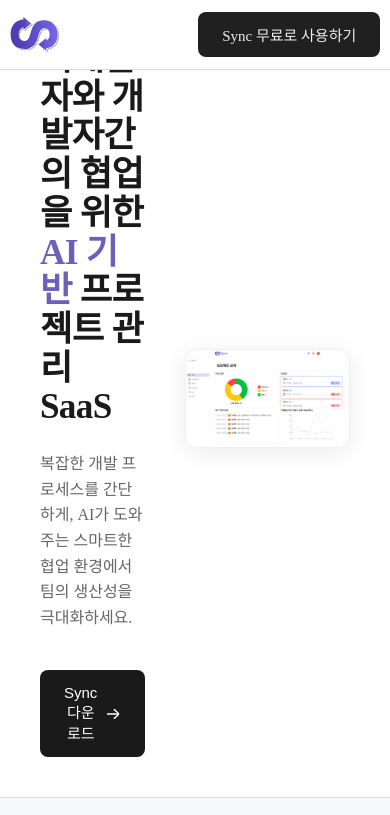
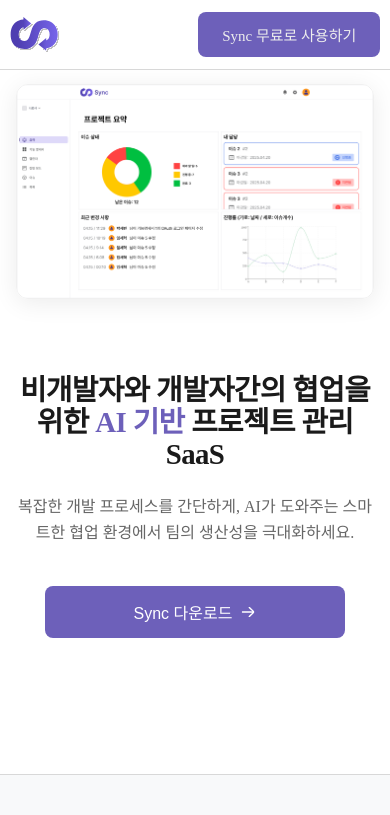
Before and after one commit to AICT-SYNC/sync-introduce, a React (Vite) app: page /sync-introduce/desktop in a window 390 px wide. Shown: the top 815 px of the page. Built offline with nearby package versions, Linux system fonts and the light colour scheme.

Commit message:
design: update ui

```diff
--- a/src/Components/Header/style.ts
+++ b/src/Components/Header/style.ts
@@ -88,7 +88,7 @@
   align-items: center;
   justify-content: center;
   border: none;
-  background-color: #202020ff;
+  background-color: #6D60BA;
   border-radius: 8px;
   padding: 12px 24px;
   text-decoration-line: none;
--- a/src/page/Desktop/style.ts
+++ b/src/page/Desktop/style.ts
@@ -11,10 +11,22 @@
 `;
 
 export const Container = styled.div`
-    max-width: 1600px;
+  max-width: 1600px;
   width: 100%;
+  margin: 0 auto;
   padding: 0 40px;
-  margin: 0 auto;
+
+  @media (max-width: 1200px) {
+    padding: 0 30px;
+  }
+
+  @media (max-width: 768px) {
+    padding: 0 20px;
+  }
+
+  @media (max-width: 480px) {
+    padding: 0 16px;
+  }
 `;
 
 export const ContentSection = styled.section`
@@ -22,14 +34,24 @@
   gap: 60px;
   align-items: center;
   justify-content: center;
-  min-height: calc(100vh - 70px); // Header 높이 고려
+  min-height: calc(100vh - 70px);
   padding: 80px 0;
 
+  @media (max-width: 1200px) {
+    gap: 40px;
+    padding: 60px 0;
+  }
 
   @media (max-width: 768px) {
-    grid-template-columns: 1fr;
-    gap: 40px;
+    flex-direction: column;
+    gap: 30px;
     padding: 40px 0;
+    text-align: center;
+  }
+
+  @media (max-width: 480px) {
+    gap: 24px;
+    padding: 32px 0;
   }
 `;
 
@@ -37,10 +59,17 @@
   display: flex;
   flex-direction: column;
   gap: 24px;
+  flex: 1;
+  max-width: 580px;
+
+  @media (max-width: 768px) {
+    max-width: 100%;
+    align-items: center;
+  }
 `;
 
 export const MainTitle = styled.h1`
-  font-size: 2.4rem;
+  font-size: clamp(1.8rem, 4vw, 2.4rem);
   font-weight: 700;
   line-height: 1.1;
   color: #1a1a1a;
@@ -48,7 +77,7 @@
   letter-spacing: -0.02em;
 
   @media (max-width: 768px) {
-    font-size: 2.2rem;
+    text-align: center;
   }
 `;
 
@@ -58,14 +87,13 @@
 `;
 
 export const Description = styled.p`
-  font-size: 1.1rem;
+  font-size: clamp(1rem, 2vw, 1.1rem);
   line-height: 1.6;
   color: #666;
   margin: 0;
-  max-width: 520px;
 
   @media (max-width: 768px) {
-    font-size: 1rem;
+    text-align: center;
   }
 `;
 
@@ -76,22 +104,26 @@
 
   @media (max-width: 768px) {
     flex-direction: column;
+    width: 100%;
+    align-items: center;
   }
 `;
 
 export const PrimaryButton = styled.button`
   display: flex;
   align-items: center;
+  justify-content: center;
   gap: 8px;
-  background: #1a1a1a;
+  background: #6D60BA;
   color: white;
   border: none;
-  padding: 14px 24px;
+  padding: 14px 28px;
   border-radius: 8px;
-  font-size: 15px;
+  font-size: 16px;
   font-weight: 500;
   cursor: pointer;
   transition: all 0.2s ease;
+  min-width: 180px;
 
   &:hover {
     background: #333;
@@ -99,6 +131,11 @@
 
   &:active {
     background: #0d0d0d;
+  }
+
+  @media (max-width: 768px) {
+    width: 100%;
+    max-width: 300px;
   }
 `;
 
@@ -115,6 +152,13 @@
   display: flex;
   justify-content: center;
   align-items: center;
+  flex: 1;
+  max-width: 900px;
+
+  @media (max-width: 768px) {
+    max-width: 100%;
+    order: -1;
+  }
 `;
 
 export const ImageContainer = styled.div`
@@ -134,6 +178,10 @@
   @media (max-width: 768px) {
     max-width: 100%;
   }
+
+  @media (max-width: 480px) {
+    border-radius: 8px;
+  }
 `;
 
 // Remove unused styles
--- a/src/page/Download/style.ts
+++ b/src/page/Download/style.ts
@@ -11,10 +11,22 @@
 `;
 
 export const Container = styled.div`
-  max-width: 1200px;
+  max-width: 1600px;
   width: 100%;
+  margin: 0 auto;
   padding: 0 40px;
-  margin: 0 auto;
+
+  @media (max-width: 1200px) {
+    padding: 0 30px;
+  }
+
+  @media (max-width: 768px) {
+    padding: 0 20px;
+  }
+
+  @media (max-width: 480px) {
+    padding: 0 16px;
+  }
 `;
 
 export const ContentSection = styled.section`
@@ -25,8 +37,16 @@
   min-height: calc(100vh - 70px);
   padding: 100px 0;
 
+  @media (max-width: 1200px) {
+    padding: 80px 0;
+  }
+
   @media (max-width: 768px) {
     padding: 60px 0;
+  }
+
+  @media (max-width: 480px) {
+    padding: 40px 0;
   }
 `;
 
@@ -36,6 +56,16 @@
   align-items: center;
   gap: 24px;
   max-width: 600px;
+  width: 100%;
+
+  @media (max-width: 768px) {
+    max-width: 100%;
+    gap: 20px;
+  }
+
+  @media (max-width: 480px) {
+    gap: 16px;
+  }
 `;
 
 export const Badge = styled.span`
@@ -51,56 +81,51 @@
 `;
 
 export const MainTitle = styled.h1`
-  font-size: clamp(2rem, 4vw, 3rem);
+  font-size: clamp(1.8rem, 4vw, 3rem);
   font-weight: 700;
   line-height: 1.1;
   color: #1a1a1a;
   margin: 0;
   letter-spacing: -0.02em;
-
-  @media (max-width: 768px) {
-    font-size: 1.8rem;
-  }
 `;
 
 export const Description = styled.p`
-  font-size: 1.1rem;
+  font-size: clamp(1rem, 2vw, 1.1rem);
   line-height: 1.6;
   color: #666;
   margin: 0;
   text-align: center;
-
-  @media (max-width: 768px) {
-    font-size: 1rem;
-  }
 `;
 
 export const ButtonGroup = styled.div`
   display: flex;
   gap: 16px;
   margin-top: 24px;
+  justify-content: center;
+  flex-wrap: wrap;
 
   @media (max-width: 768px) {
     flex-direction: column;
     width: 100%;
+    align-items: center;
   }
 `;
 
 export const PrimaryButton = styled.button`
   display: flex;
   align-items: center;
+  justify-content: center;
   gap: 12px;
   background: #1a1a1a;
   color: white;
   border: none;
   padding: 16px 28px;
   border-radius: 8px;
-  font-size: 15px;
+  font-size: 16px;
   font-weight: 500;
   cursor: pointer;
   transition: all 0.2s ease;
   min-width: 200px;
-  justify-content: center;
 
   &:hover {
     background: #333;
@@ -111,24 +136,34 @@
   }
 
   @media (max-width: 768px) {
-    min-width: 100%;
+    width: 100%;
+    max-width: 300px;
   }
 `;
 
 export const SecondaryButton = styled.button`
+  display: flex;
+  align-items: center;
+  justify-content: center;
   background: transparent;
   color: #666;
   border: 1px solid #e6e6e6;
   padding: 14px 24px;
   border-radius: 8px;
-  font-size: 15px;
+  font-size: 16px;
   font-weight: 500;
   cursor: pointer;
   transition: all 0.2s ease;
+  min-width: 180px;
 
   &:hover {
     background: #f8f8f8;
     border-color: #d0d0d0;
+  }
+
+  @media (max-width: 768px) {
+    width: 100%;
+    max-width: 300px;
   }
 `;
 
@@ -151,6 +186,18 @@
   text-align: left;
   width: 100%;
   max-width: 500px;
+
+  @media (max-width: 768px) {
+    margin-top: 40px;
+    padding: 20px;
+    max-width: 100%;
+  }
+
+  @media (max-width: 480px) {
+    margin-top: 32px;
+    padding: 16px;
+    border-radius: 8px;
+  }
 `;
 
 export const RequirementTitle = styled.h3`
--- a/src/page/Product/style.ts
+++ b/src/page/Product/style.ts
@@ -14,9 +14,18 @@
   max-width: 1600px;
   width: 100%;
   margin: 0 auto;
+  padding: 0 40px;
+
+  @media (max-width: 1200px) {
+    padding: 0 30px;
+  }
 
   @media (max-width: 768px) {
     padding: 0 20px;
+  }
+
+  @media (max-width: 480px) {
+    padding: 0 16px;
   }
 `;
 
@@ -28,41 +37,46 @@
   gap: 60px;
   align-items: center;
   justify-content: center;
-  min-height: calc(100vh - 70px); // Header 높이 고려
+  min-height: calc(100vh - 70px);
   padding: 80px 0;
-  ${(props) => props.reversed && "grid-template-areas: 'image text';"}
-  ${(props) =>
-    props.$centered &&
-    "grid-template-columns: 1fr; text-align: center; justify-items: center;"}
+  ${(props) => props.reversed && "flex-direction: row-reverse;"}
+  ${(props) => props.$centered && "flex-direction: column; text-align: center;"}
 
+  @media (max-width: 1200px) {
+    gap: 40px;
+    padding: 60px 0;
+  }
 
   @media (max-width: 768px) {
-    grid-template-columns: 1fr;
-    gap: 40px;
+    flex-direction: column;
+    gap: 30px;
     padding: 40px 0;
-    ${(props) =>
-      props.reversed &&
-      "grid-template-areas: unset;"} /* 모바일에서는 순서 원복 */
-    ${(props) => props.$centered && "text-align: center;"}
+    text-align: center;
+    ${(props) => props.reversed && "flex-direction: column;"}
+  }
+
+  @media (max-width: 480px) {
+    gap: 24px;
+    padding: 32px 0;
   }
 `;
 
 export const TextContent = styled.div<{ $centered?: boolean }>`
   display: flex;
   flex-direction: column;
-  justify-content: end;
-  height: 400px;
   gap: 24px;
-  ${(props) => props.$centered && "align-items: center;"}
+  flex: 1;
+  max-width: 580px;
+  ${(props) => props.$centered && "align-items: center; text-align: center;"}
 
   @media (max-width: 768px) {
-    ${(props) => props.$centered && "align-items: center;"}
+    max-width: 100%;
+    align-items: center;
   }
 `;
 
 export const MainTitle = styled.h1`
-  width: 500px;
-  font-size: 2.5rem;
+  font-size: clamp(1.8rem, 4vw, 2.5rem);
   font-weight: 700;
   line-height: 1.2;
   color: #1a1a1a;
@@ -70,7 +84,6 @@
   letter-spacing: -0.02em;
 
   @media (max-width: 768px) {
-    font-size: 2.2rem;
     text-align: center;
   }
 `;
@@ -125,7 +138,7 @@
   align-items: center;
   justify-content: center; /* 버튼 텍스트 중앙 정렬 */
   gap: 8px;
-  background: #1a1a1a;
+  background: #6D60BA;
   color: white;
   border: none;
   padding: 14px 28px;
@@ -146,7 +159,7 @@
 
   @media (max-width: 768px) {
     width: 100%;
-    max-width: 300px; /* 모바일에서 버튼 너무 커지는 것 방지 */
+    max-width: 300px;
   }
 `;
 
```
